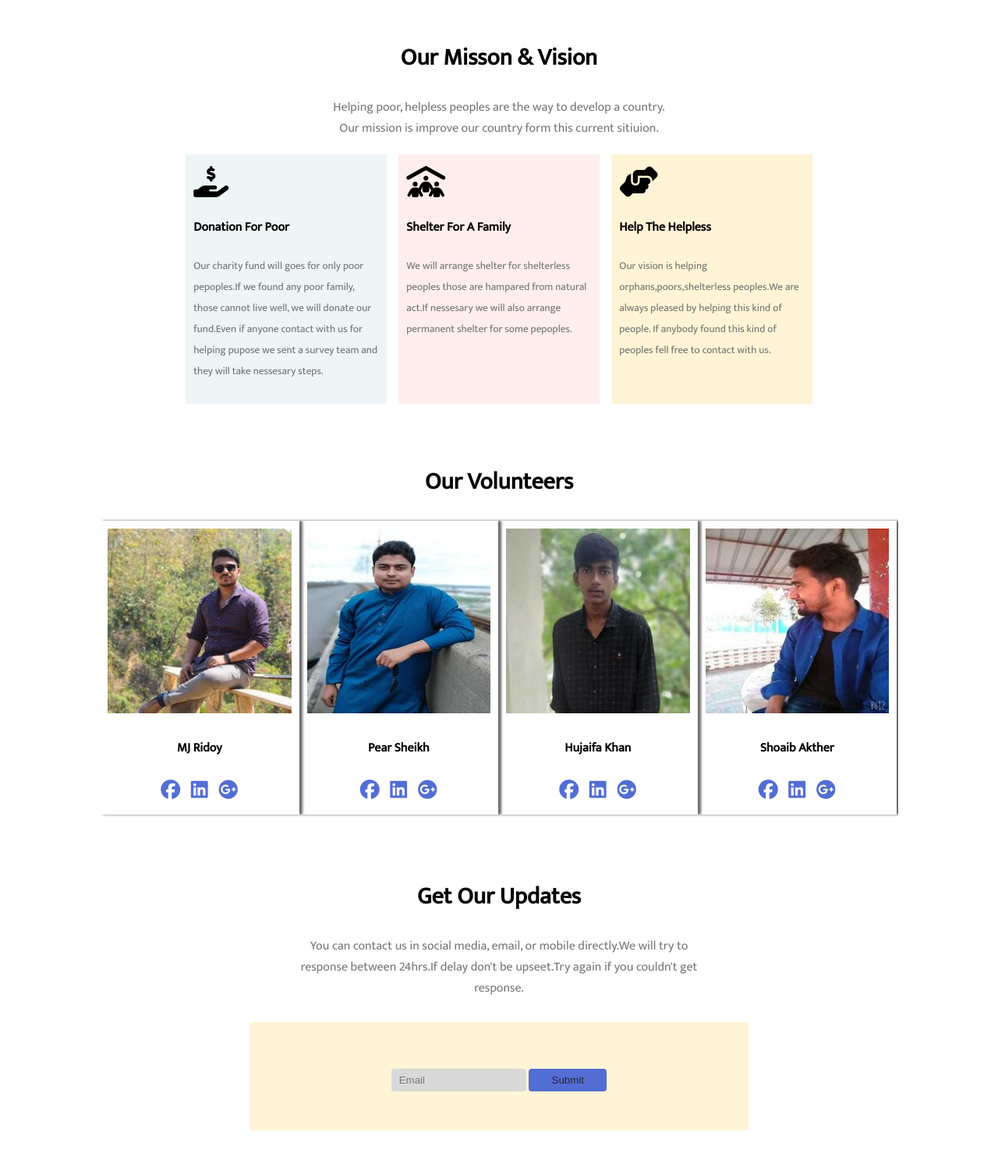
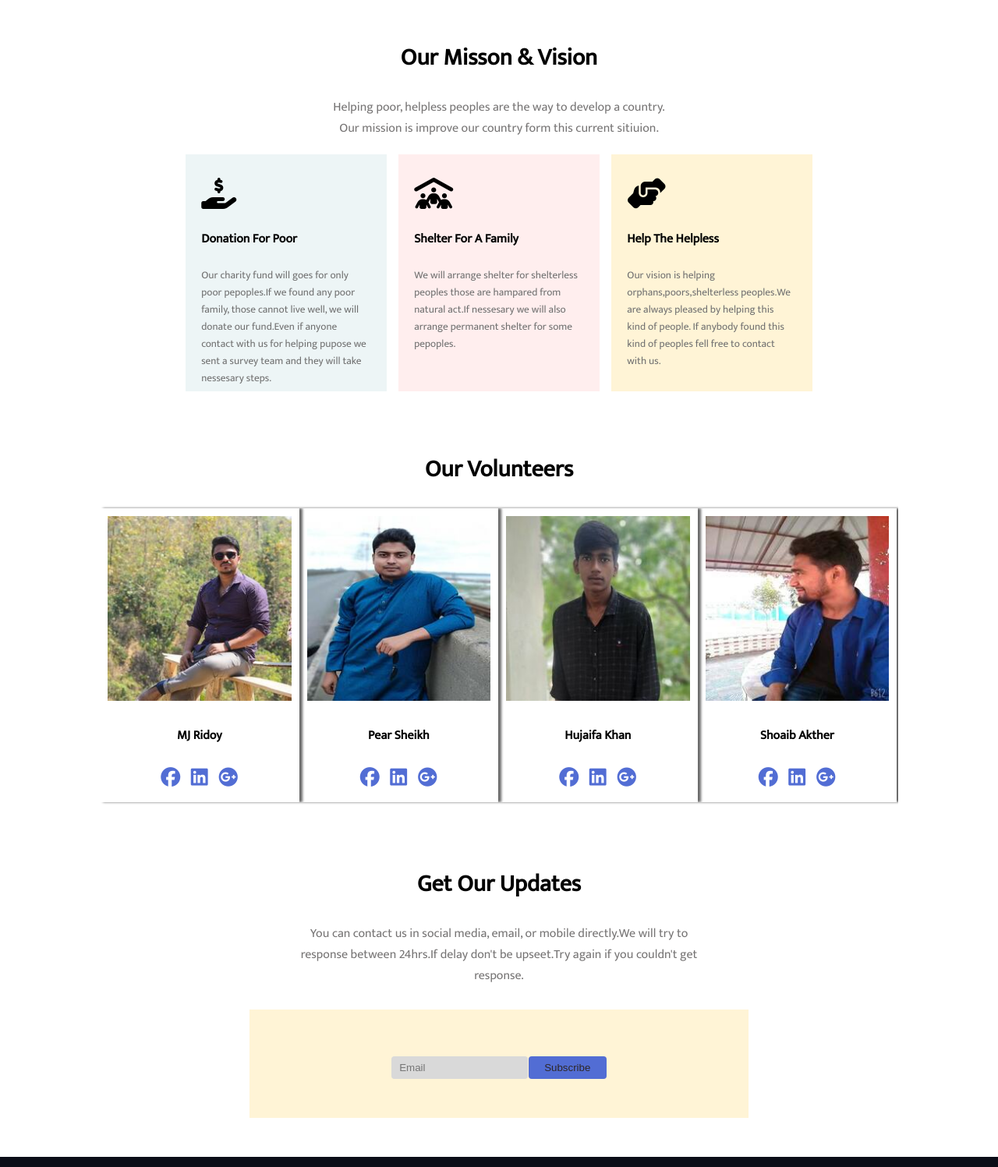
Before and after one commit to MjRidoy/people_welfare_trust, a plain HTML site: page index.html in a window 1280 px wide. Shown: the part 1063-2560 px from the top of the page at 78% size. Drawn offline with Linux system fonts and the light colour scheme.

Commit message:
i am done

```diff
--- a/index.html
+++ b/index.html
@@ -44,7 +44,7 @@
             </div>
        </div>
        <form action="">
-            <input type="number" placeholder="Amount(taka)"class="input_box">
+            <input type="number" placeholder="Other Amount(Taka)"class="input_box">
        </form>
        <div class="donate_now_btn">
             <a target="_blank" href="" class="donate_btn">Donate Now</a>
@@ -114,7 +114,7 @@
         </div>
         <form action="" class="contact_btn">
             <input placeholder="Email" type="email" name="" class="email_input">
-            <button class="submit_btn">Submit</button>
+            <button class="submit_btn">Subscribe</button>
         </form>
 
     </section>
--- a/style.css
+++ b/style.css
@@ -116,13 +116,14 @@ h3{
     flex;
     width: 80%;
     margin: auto;
+
 }
 .p_content{
     width: 29%;
     float: left;
     margin: auto;
-    padding: 5px 10px;
-    height: 310px;
+    padding: 20px 0px 33px 20px;
+    height: 251px;
 }
 .p_content i{
     font-size: 40px;
@@ -130,7 +131,8 @@ h3{
 }
 small {
     color: #707070;
-    text-align: justify;
+    display: inline-block;
+    width: 90%;
 }
 .color_a{
     background-color: #EDF5F6;
@@ -159,14 +161,13 @@ margin-bottom: 50px;
     background-color: #FFF4D6;
     text-align: center;
     padding: 60px 50px 50px 50px;
-
 }
 .email_input{
     padding: 7px 10px;
     background-color: #D9D9D9;
     border: none;
     border-radius: 4px;
-    width: 153px;
+    width: 155px;
 }
 .submit_btn{
     padding: 7px 10px;
@@ -175,6 +176,7 @@ margin-bottom: 50px;
     width: 100px;
     border-radius: 4px;
     color: #2e2727;
+    margin-left: -3px;
 }
 #footer_section{
     background-color: #0B0D17;
```
